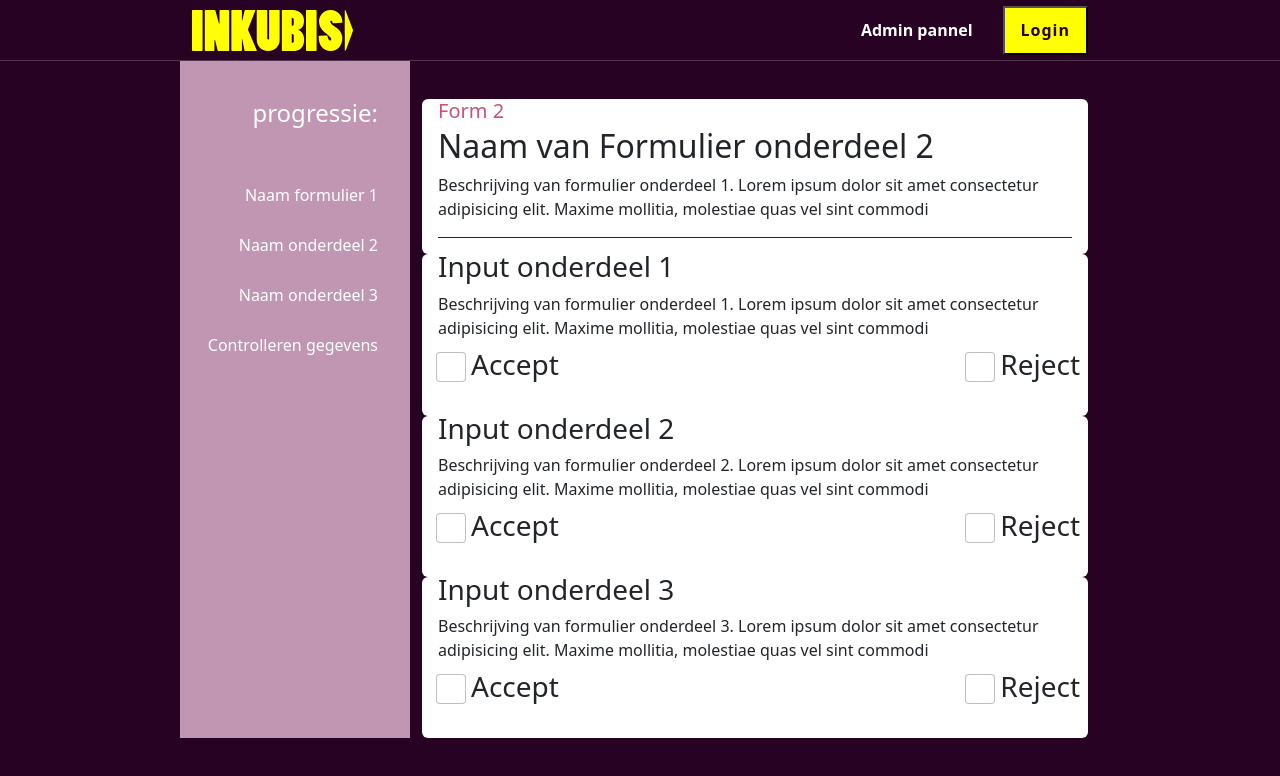
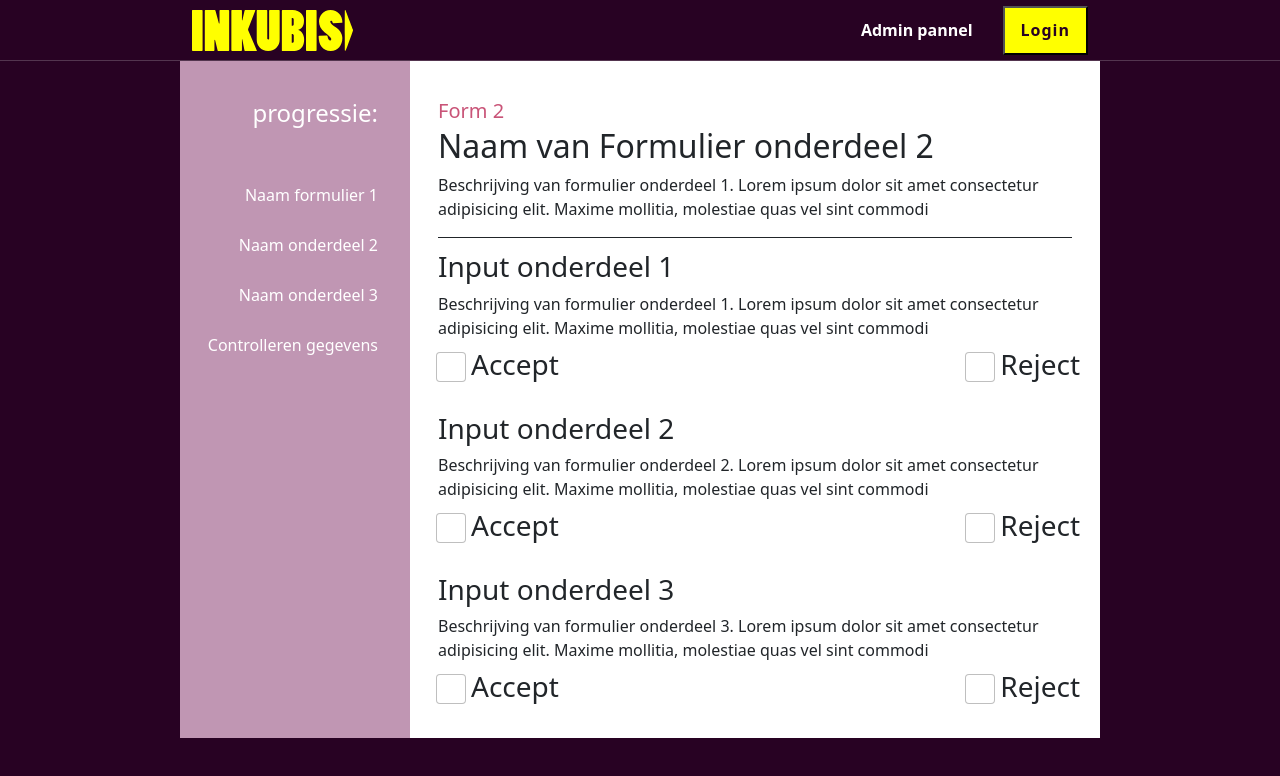
Before and after one commit to kevinvgils/Inkubis-app-frontend, an Angular app: page / in a window 1280 px wide. Shown: the top 776 px of the page. Built offline with nearby package versions, Linux system fonts and the light colour scheme.

Commit message:
Fix background

```diff
--- a/src/app/components/form/form.component.css
+++ b/src/app/components/form/form.component.css
@@ -3,6 +3,10 @@
   color: #ffffff;
   float: right;
   text-align: right;
+}
+
+.whitebg {
+  background-color: #ffffff;
 }
 
 .card {
@@ -40,7 +44,7 @@ hr {
 }
 
 .startHeight {
-  margin-top: 38px;
+  padding-top: 38px;
 }
 
 .move20left {
--- a/src/app/components/form/form.component.html
+++ b/src/app/components/form/form.component.html
@@ -12,7 +12,7 @@
         </div>
 
         <!-- Text -->
-        <div class="col-9 startHeight">
+        <div class="col-9 whitebg startHeight">
             <div class="card">
                 <div class="card-body">
                     <h5 class="card-title">Form 2</h5>
```
Also changed, not shown: src/app/app.component.html (line endings or trailing spaces).
